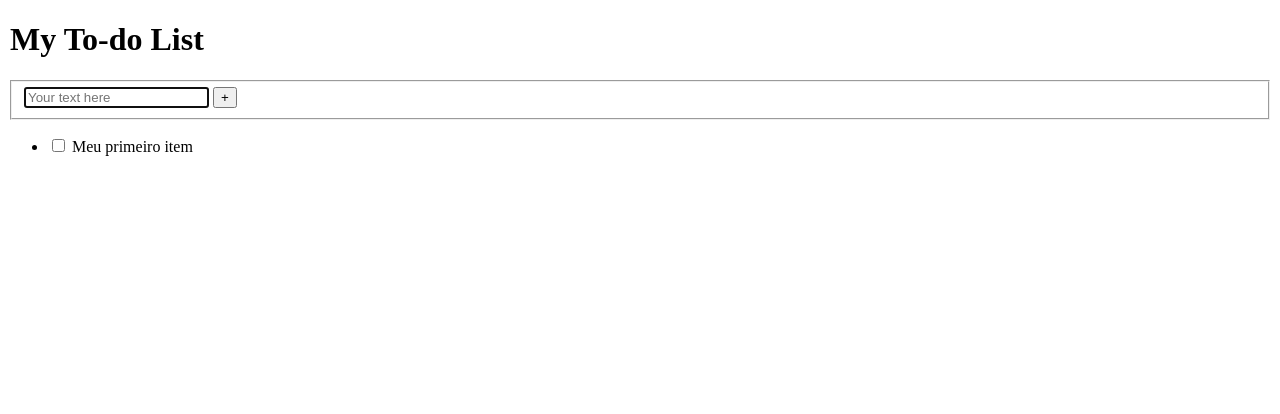
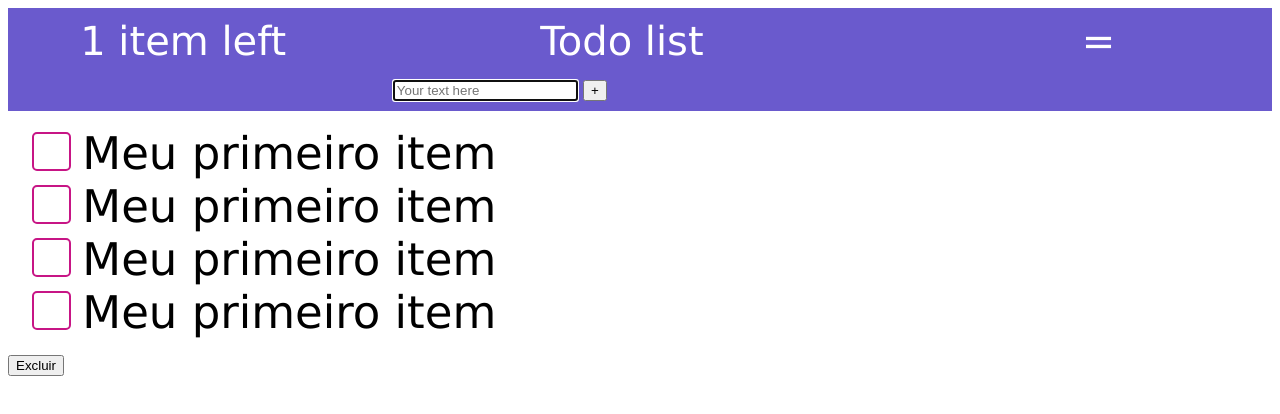
Before and after one commit to mayaracaroline/todo-list, a website: page index.html in a window 1280 px wide. Drawn offline with Linux system fonts and the light colour scheme; files that its build step writes are made by us from their sources; files whose address does not match are found by name.

Commit message:
Estilo da aplicação

```diff
--- a/index.html
+++ b/index.html
@@ -3,14 +3,19 @@
   <head>
       <meta charset="utf-8"/>
       <title>Todo List</title>
+      <link rel="stylesheet" type="text/css" href="static/style.css">
   </head>
   <body>
     <header>
-    <legend>
-      <h1>My To-do List</h1>
-    </legend>
+      <div class="toolbar">
+        <span class="items-left">1 item left</span>
+        <span class="item-title">Todo list</span>
+        <span class="item-list">=</span>
+        <span class="menu"></span>
+      </div>
      <form id="form-add-item" action="">
         <fieldset>
+         <!-- <legend>Todo List</legend> -->
           <input
             type="text"
             name="input-add-item"
@@ -23,14 +28,37 @@
       </form>
     </header>
     <main>
-    <ul id="container">
+      <ul id="ul-container">
         <li data-item="1">
-        <label>
+          <label class="container">
             <input type="checkbox" name="checkbox" id="first-item"/>
+            <span class="checkmark"></span>
             Meu primeiro item
-        </label>
+          </label> <br>
+        </li>
+        <li>
+          <label class="container">
+              <input type="checkbox" name="checkbox"/>
+              <span class="checkmark"></span>
+            Meu primeiro item
+          </label><br>
+        </li>
+        <li>
+          <label class="container">
+              <input type="checkbox" name="checkbox"/>
+              <span class="checkmark"></span>
+            Meu primeiro item
+          </label><br>
+        </li>
+        <li>
+          <label class="container">
+              <input type="checkbox" name="checkbox"/>
+              <span class="checkmark"></span>
+            Meu primeiro item
+          </label><br>
       </li>
       </ul>
+      <button name="btn-remove-item" id="btn-remove-item">Excluir</button>
     </main>
     <script type="text/javascript" src="/static/script.js"></script>
   </body>
--- a/public/script.js
+++ b/public/script.js
@@ -1,35 +1,138 @@
 (function() {
-  var btnAddItem = document.getElementById("button-add-item");
+  // Declarações Globais:
+  var ul = document.getElementById('ul-container');
+  // Ul principal que contém todos itens da lista
+  var form = document.getElementById('form-add-item');
+  // Input text que recebe valor para inserção na lista
+  var inputAddItem = document.getElementById('input-add-item');
+  // Botão para remoção de itens
+  var btnRemover = document.getElementById("btn-remove-item");
+  // Para identificação de cada checkbox criado
   var numberItem = 1;
 
-  //functions
-  function addItem() {
-	//Declarações:
+  // -------------------------- Functions ---------------------------------------//
+  // Função: addItem()
+  // Descrição: Função que cria e adiciona itens a lista.
+  function addItem(){
   	var label = document.createElement('label');
   	var checkbox = document.createElement('input');
-	var ul = document.getElementById('container');
   	var li = document.createElement('li');
 
-	//Atribuições:
+  	// Atribuições:
   	checkbox.setAttribute('id','checkbox-add-item-' + (numberItem));
   	checkbox.setAttribute('type','checkbox');
   	label.appendChild(checkbox);
-	label.appendChild(document.createTextNode(document.getElementById("input-add-item").value));
 
-	//Append:
+    if(document.getElementById('input-add-item').value == ''){
+        alert('Ops! :( \n\n Você esqueceu informar o item.');
+    }
+
+  	label.appendChild(
+      document.createTextNode(
+        document.getElementById("input-add-item").value
+      )
+    )
+
+  	// Append:
   	li.appendChild(label);
   	ul.appendChild(li);
+    // Cria uma lista com todos os checkbox dentro da ul
+    var checkboxList = ul.querySelectorAll('input');
 
-	document.getElementById("input-add-item").value='';
+    // checkboxList.forEach(function(element){
+    //               if(element.checked){
+    //                  element.setAttribute('class','checked-item');
+    //               }
+    //             });
+
+
+    // Verifica se há algum item na lista, caso não exista o botão de remoção é ocultado
+    if(checkboxList.length != 0)
+    {
+      btnRemover.style.display = "block";
+    }
+  	document.getElementById("input-add-item").value ='';
   	numberItem++;
+    inputAddItem.focus();
   }
 
-  // on DOM ready...
-  var form = document.getElementById('form-add-item');
+// --------------------------------------------------------------------//
+
+  // Função: onSubmit()
+  // Descrição: Função que evita o redirect do submit do botão
   function onSubmit(event) {
     event.preventDefault();
     addItem();
   }
 
   form.addEventListener('submit', onSubmit);
+
+// --------------------------------------------------------------------//
+
+  /* Função: verificaCheckList()
+   @description Função que recebe uma lista de inputs checkbox e verifica se
+             há algum flegado
+   @param    checklist - Array de checkbox
+   @return {bool} True - Se houver algum checkbox flegado
+                  False - Caso não encontre nenhum checkbox flegado*/
+  function verificaCheckList(checkList){
+    for(let i = 0; i < checkList.length; i++)
+    {
+      var itemCheckbox;
+      if(checkList[i].checked)
+      {
+        itemCheckbox = true;
+        break;
+      }
+      else
+      {
+        itemCheckbox = false;
+      }
+    }//for
+
+    return itemCheckbox;
+  }
+// --------------------------------------------------------------------//
+// Alterar estilo
+
+
+
+// --------------------------------------------------------------------//
+
+  // Função: removeItem()
+  /* @description Função que cria uma checkboxList e posteriormente itera por ela
+     verificando os inputs flegados, caso estejam flegados a 'li' referente aquele
+     item é excluída.*/
+  function removeItem(){
+    // Cria uma lista com todos as "li's" existentes nesta 'ul'
+        checkboxList = ul.querySelectorAll('input');
+    var liList = ul.querySelectorAll('li');
+    // Verifica se há algum checkbox flegado
+    if(verificaCheckList(checkboxList))
+    {
+      if (confirm("Deseja excluir estes itens?"))
+      {
+          checkboxList.forEach(function(element,index)
+          {
+            if(element.checked)
+            {
+              // Remove a 'li' referente ao checkbox clicado.
+              liList[index].remove();
+            }
+          });
+          // Cria uma lista com todos os checkbox dentro da ul
+          checkboxList = ul.querySelectorAll('input');
+          if(checkboxList.length == 0)
+          {
+            // Oculta o botão de remoção caso não haja itens
+            btnRemover.style.display = "none";
+          }
+      }
+    }
+    else
+    {
+      alert("Não há itens selecionados");
+    }
+  }
+  btnRemover.onclick = removeItem;
 })();
--- /dev/null
+++ b/public/style.css
@@ -0,0 +1,90 @@
+body{
+
+}
+
+ul{
+    list-style-type: none;
+}
+fieldset{
+  border: 0px;
+}
+header{
+  background-color: #6A5ACD;
+  color: #FFF;
+  font-family: Verdana, Arial, Helvetica, sans-serif;
+}
+
+.toolbar{
+  padding: 10px;
+}
+.items-left{
+  font-size: 40px;
+  margin-left:5%;
+}
+.item-title{
+  font-size: 40px;
+  text-align: center;
+  margin-left:20%;
+}
+.item-list{
+  font-size: 40px;
+  margin-left: 30%;
+}
+
+#input-add-item{
+  margin-left: 30%;
+}
+
+.container{
+  font-family: Verdana, Arial, Helvetica, sans-serif;
+  position: relative;
+  font-size: 45px;
+}
+
+.checkmark {
+  position: absolute;
+  margin-top: 5px;
+  margin-left: -50px;
+  height: 35px;
+  width: 35px;
+  background-color: #FFF;
+  border: 2px solid #C71585;
+  border-radius: 5px;
+}
+/* On mouse-over, add a grey background color */
+.container:hover input ~ .checkmark {
+   /* background-color: #ccc;*/
+}
+
+/* When the checkbox is checked, add a blue background */
+.container input:checked ~ .checkmark {
+    background-color: #FFF;
+    border: 2px solid #00FFFF;
+    font-size: 20px;
+}
+
+/* Create the checkmark/indicator (hidden when not checked) */
+.checkmark:after {
+    content: "";
+    position: relative;
+    display: none;
+}
+
+/* Show the checkmark when checked */
+.container input:checked ~ .checkmark:after {
+    display: block;
+}
+
+/* Style the checkmark/indicator */
+.container .checkmark:after {
+    margin-left:18px;
+    margin-top: 0px;
+    width: 14px;
+    height:28px;
+    font-weight: bold;
+    border: solid 2px #00FFFF;
+    border-width: 0 3px 3px 0;
+    -webkit-transform: rotate(45deg);
+    -ms-transform: rotate(45deg);
+    transform: rotate(45deg);
+}
```
Lines whose indentation alone changed are shown as unchanged.
